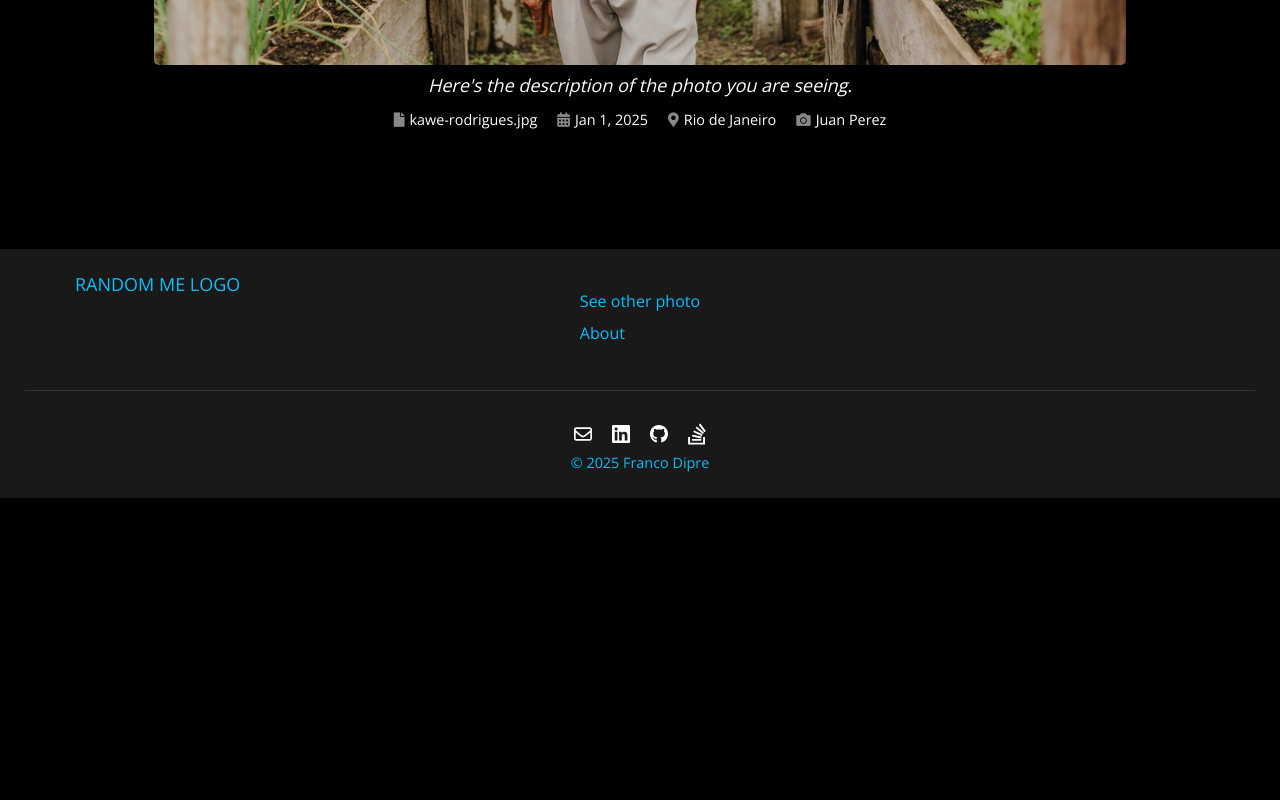
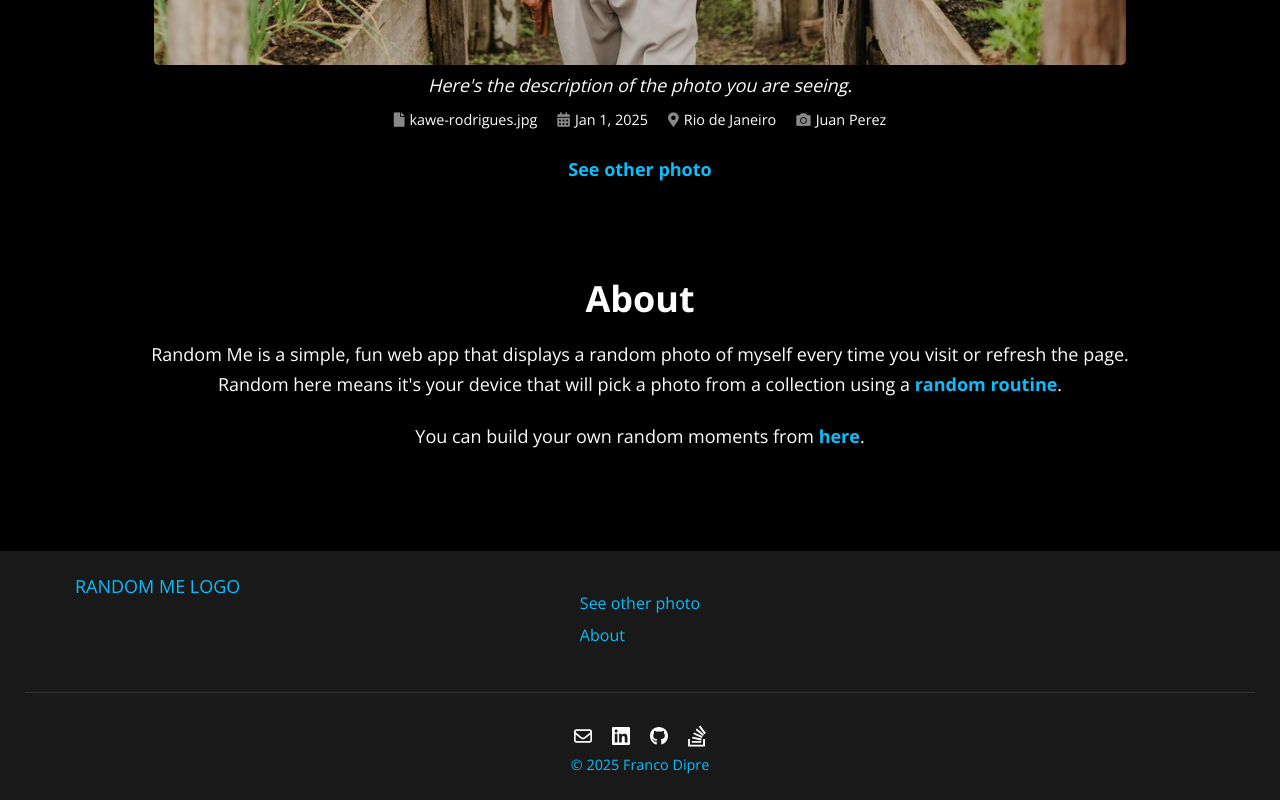
Before and after one commit to diprefranco/random-me, an Angular app: page / in a window 1280 px wide. Shown: the part 682-1482 px from the top of the page. Before the commit the page ends 1180 px from the top, so only its background shows below. Built offline with nearby package versions, Linux system fonts and the light colour scheme.

Commit message:
Site: about section added.

```diff
--- /dev/null
+++ b/src/app/pages/home/about/about.component.css
@@ -0,0 +1,4 @@
+#about {
+  margin-top: var(--sectionseparation);
+  text-align: center;
+}
--- /dev/null
+++ b/src/app/pages/home/about/about.component.html
@@ -0,0 +1,18 @@
+<section id="about">
+  <div>
+    <h2>About</h2>
+    <br />
+    <p>
+      Random Me is a simple, fun web app that displays a random photo of myself every time you visit or refresh the
+      page.
+    </p>
+    <p>
+      Random here means it's your device that will pick a photo from a collection using a <a href=""
+        target="_blank">random routine</a>.
+    </p>
+    <br />
+    <p>
+      You can build your own random moments from <a href="" target="_blank">here</a>.
+    </p>
+  </div>
+</section>
--- a/src/app/pages/home/home.component.html
+++ b/src/app/pages/home/home.component.html
@@ -1 +1,2 @@
 <rdm-photo></rdm-photo>
+<rdm-about></rdm-about>
--- a/src/app/pages/home/home.component.ts
+++ b/src/app/pages/home/home.component.ts
@@ -1,9 +1,10 @@
 import { Component } from '@angular/core';
 import { PhotoComponent } from './photo/photo.component';
+import { AboutComponent } from './about/about.component';
 
 @Component({
   selector: 'rdm-home',
-  imports: [PhotoComponent],
+  imports: [PhotoComponent, AboutComponent],
   templateUrl: './home.component.html',
   styleUrl: './home.component.css'
 })
--- a/src/app/pages/home/photo/photo.component.css
+++ b/src/app/pages/home/photo/photo.component.css
@@ -37,6 +37,11 @@ div.photo-properties {
   color: var(--coloricons);
 }
 
+div.photo-link {
+  margin-top: 30px;
+  text-align: center;
+}
+
 img {
   width: 100%;
   border-radius: 5px;
--- a/src/app/pages/home/photo/photo.component.html
+++ b/src/app/pages/home/photo/photo.component.html
@@ -24,4 +24,7 @@
       </span>
     </div>
   </div>
+  <div class="photo-link">
+    <a href="./">See other photo</a>
+  </div>
 </section>
--- a/src/styles.css
+++ b/src/styles.css
@@ -23,7 +23,7 @@
   --transition: 0.3s ease-in-out;
   --logowidth: 50px;
   --logoheight: 40px;
-  --sectionseparation: 120px;
+  --sectionseparation: 100px;
 }
 
 h1,
```
Also changed, not shown: src/app/pages/home/about/about.component.ts (added, +10 -0 lines), 1 other file (tests, documents, lock files or other folders).
